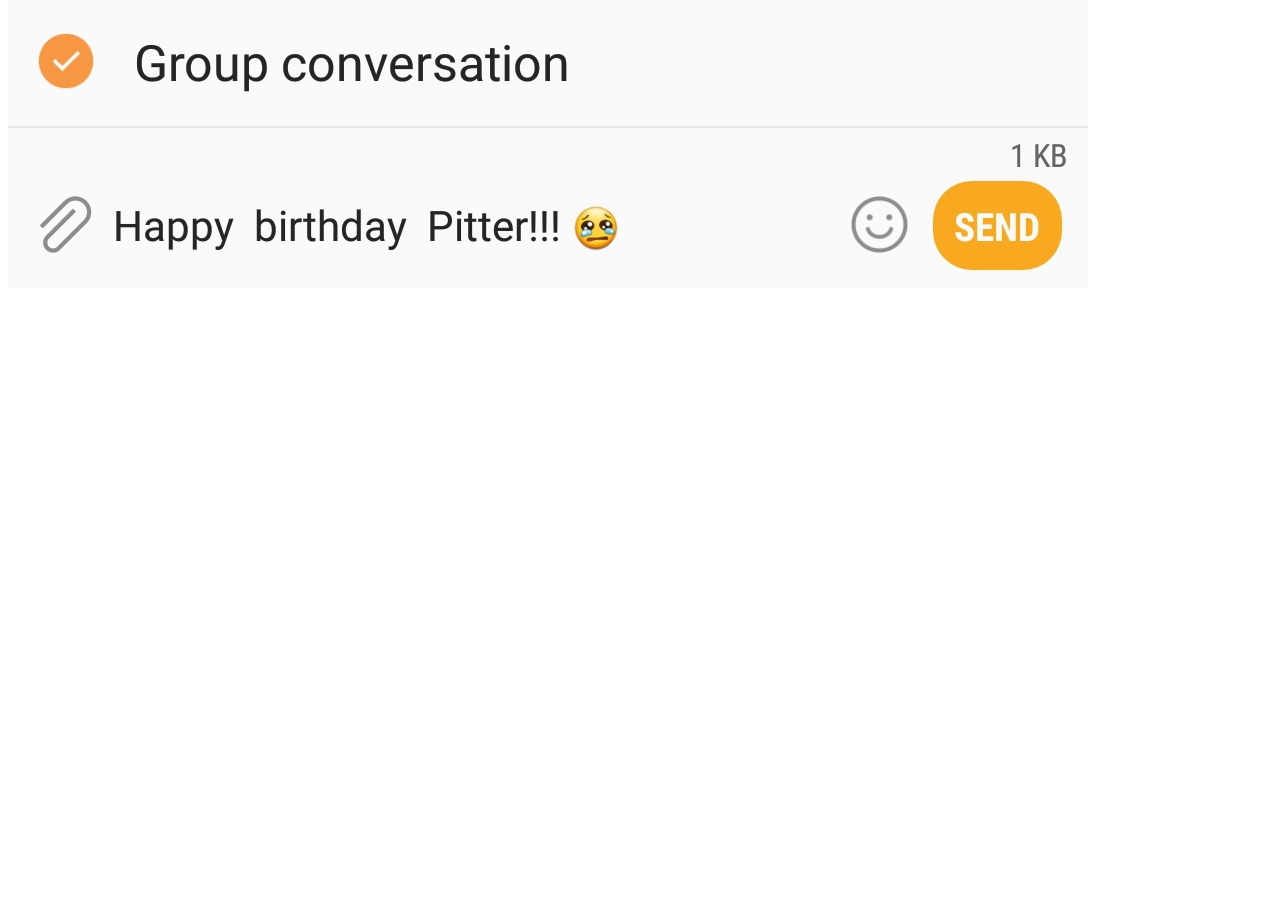
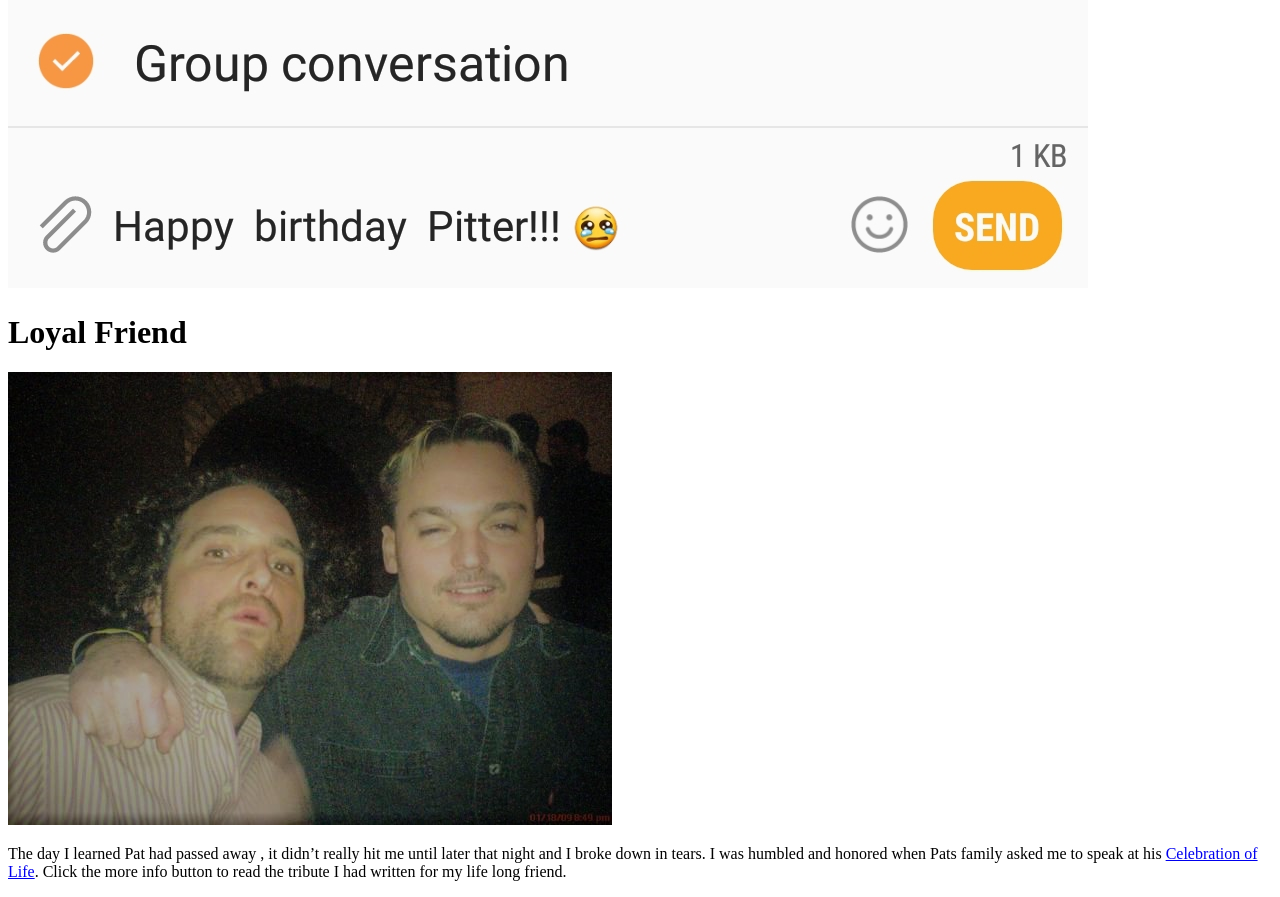
Before and after one commit to ozbo1973/pitter, a website built with webpack: page app/index.html in a window 1280 px wide. Shown: the part 2521-3418 px from the top of the page. Before the commit the page ends 2821 px from the top, so only its background shows below. Built offline with nearby package versions, Linux system fonts and the light colour scheme; files whose address does not match are found by name; a web font is replaced by a local one.

Commit message:
finishing adding friendship content.

```diff
--- a/app/index.html
+++ b/app/index.html
@@ -40,7 +40,10 @@
     </div>
 
     <div id="friendship">
+      <h1>Loyal Friend</h1>
+      <img src="./assets/img/pat-bb.jpg" alt="">
 
+      <p>The day I learned Pat had passed away </a>, it didn’t really hit me until later that night and I broke down in tears.  I was humbled and honored when Pats family asked me to speak at his <a href="http://www.lindquistmortuary.com/notices/Patrick-Parkinson">Celebration of Life</a>. Click the more info button to read the tribute I had written for my life long friend.</p>
     </div>
 
     <div id="memorial" >
```
